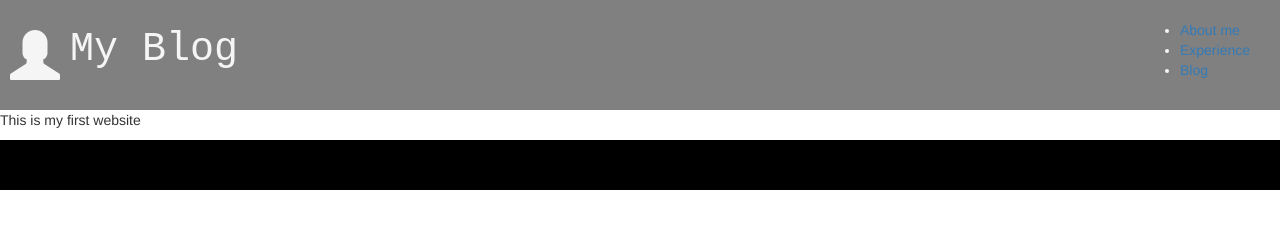
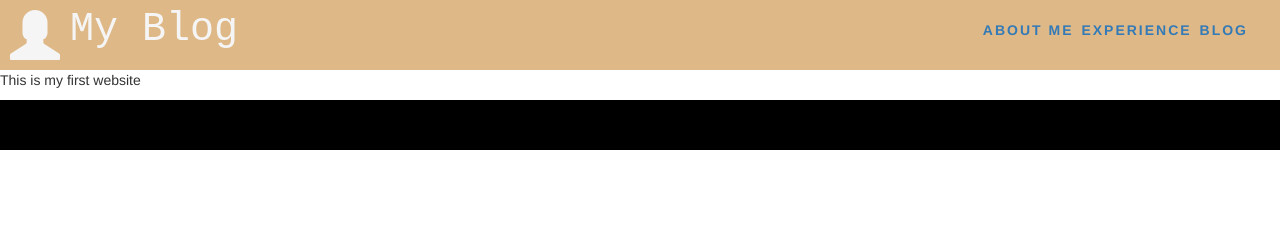
Before and after one commit to Taylah-wells/Assessment-3, a plain HTML site: page index.html in a window 1280 px wide. Drawn offline with nearby package versions, Linux system fonts and the light colour scheme.

Commit message:
updated links

```diff
--- a/style.css
+++ b/style.css
@@ -2,7 +2,7 @@ header {
     display: flex;
     justify-content: space-between;
     color: whitesmoke;
-    background: grey;
+    background: burlywood;
 }
 header div {
     display: flex;
@@ -19,6 +19,12 @@ header nav {
     padding: 2rem 3rem;
 }
 nav ul li {
+    list-style: none;
+    display: inline;
+    text-transform: uppercase;
+    font-weight: bold;
+    letter-spacing: 2px;
+    padding: 2px;
 
 }
 #footer {
```
